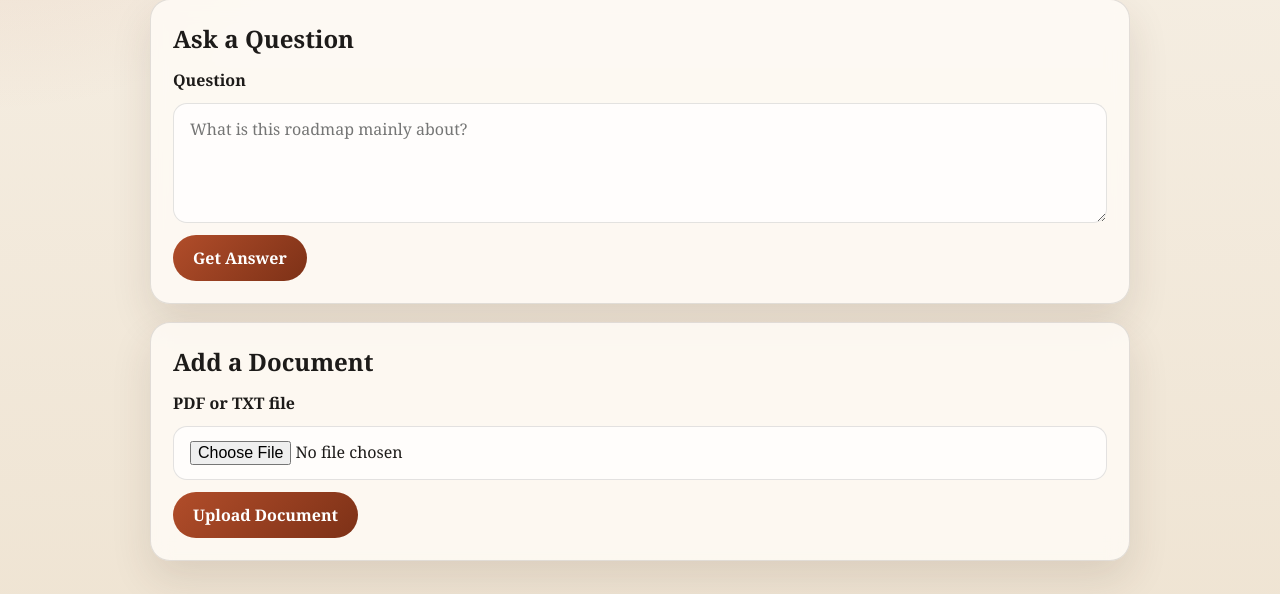
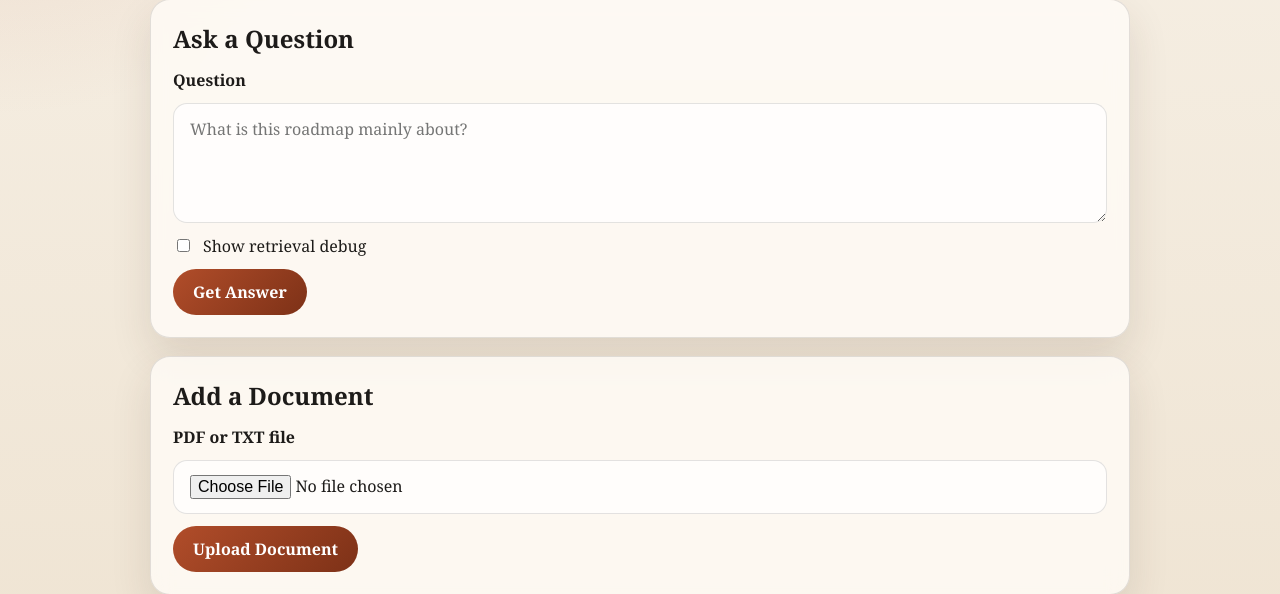
Before and after one commit to Matcry12/Rabbook, a FastAPI app: page / in a window 1280 px wide. Shown: the part 280-874 px from the top of the page. Run offline with FastAPI, Linux system fonts and the light colour scheme; parts of the project's set-up code (start-up, migrations or seed data) failed here and were passed over.

Commit message:
Enhance retrieval functionality by adding BM25 index support, debug mode, and UI updates for debug data display

```diff
--- a/app/web.py
+++ b/app/web.py
@@ -13,6 +13,7 @@ from langchain_groq import ChatGroq
 from core.config import (
     DB_DIR,
     DEFAULT_CONTEXT_WINDOW,
+    DEFAULT_BM25_CANDIDATE_K,
     DEFAULT_ENABLE_QUERY_TRANSFORM,
     DEFAULT_LLM_MODEL,
     DEFAULT_MAX_EXPANDED_CHUNKS,
@@ -29,9 +30,11 @@ from core.config import (
 from rag.ingest import add_documents_to_vectorstore
 from rag.registry import load_chunk_registry
 from rag.retrieve import (
+    build_hit_debug,
     expand_with_context_window,
     format_context,
     generate_answer,
+    load_bm25_index,
     load_reranker,
     load_vectorstore,
     retrieve_documents_with_query_transform,
@@ -65,6 +68,17 @@ def get_reranker():
     return load_reranker(DEFAULT_RERANK_MODEL)
 
 
+def get_bm25_index():
+    bm25_index = getattr(app.state, "bm25_index", None)
+    if bm25_index is None:
+        bm25_index = load_bm25_index(
+            chunk_registry=get_chunk_registry(),
+            vectorstore=get_vectorstore(),
+        )
+        app.state.bm25_index = bm25_index
+    return bm25_index
+
+
 def get_vectorstore():
     vectorstore = getattr(app.state, "vectorstore", None)
     if vectorstore is None:
@@ -84,6 +98,10 @@ def get_chunk_registry():
 def refresh_runtime_state():
     app.state.vectorstore = load_vectorstore(str(DB_DIR), get_embeddings())
     app.state.chunk_registry = load_chunk_registry(str(REGISTRY_PATH))
+    app.state.bm25_index = load_bm25_index(
+        chunk_registry=app.state.chunk_registry,
+        vectorstore=app.state.vectorstore,
+    )
 
 
 def render_home(request: Request, **context):
@@ -92,6 +110,8 @@ def render_home(request: Request, **context):
         "answer": None,
         "query": "",
         "sources": [],
+        "debug_mode": False,
+        "debug_data": None,
         "message": None,
         "error": None,
     }
@@ -99,25 +119,36 @@ def render_home(request: Request, **context):
     return templates.TemplateResponse("index.html", page_context)
 
 
-def answer_query(query):
-    retrieved_documents = retrieve_documents_with_query_transform(
+def answer_query(query, debug_mode=False):
+    retrieval_result = retrieve_documents_with_query_transform(
         get_vectorstore(),
         query,
         k=DEFAULT_RETRIEVAL_K,
         reranker=get_reranker(),
+        bm25_index=get_bm25_index(),
         query_transformer=get_llm(),
         enable_query_transform=DEFAULT_ENABLE_QUERY_TRANSFORM,
         candidate_k=DEFAULT_RERANK_CANDIDATE_K,
+        bm25_candidate_k=DEFAULT_BM25_CANDIDATE_K,
+        include_debug=debug_mode,
     )
+    if debug_mode:
+        retrieved_documents, debug_data = retrieval_result
+    else:
+        retrieved_documents = retrieval_result
+        debug_data = None
     expanded_documents = expand_with_context_window(
         retrieved_documents,
         get_chunk_registry(),
         window_size=DEFAULT_CONTEXT_WINDOW,
         max_expanded_chunks=DEFAULT_MAX_EXPANDED_CHUNKS,
     )
+    if debug_mode:
+        debug_data["expanded_hits"] = build_hit_debug(expanded_documents)
+        debug_data["stage_counts"]["expanded_context"] = len(expanded_documents)
     context = format_context(expanded_documents)
     answer = generate_answer(query, context, get_llm())
-    return answer, build_sources(retrieved_documents)
+    return answer, build_sources(retrieved_documents), debug_data
 
 
 def build_sources(documents):
@@ -171,16 +202,24 @@ async def home(request: Request):
 async def ask(request: Request):
     form = await request.form()
     query = str(form.get("query", "")).strip()
+    debug_mode = str(form.get("debug_mode", "")).lower() in {"on", "true", "1"}
 
     if not query:
-        return render_home(request, error="Please enter a question.")
+        return render_home(request, error="Please enter a question.", debug_mode=debug_mode)
 
     try:
-        answer, sources = answer_query(query)
+        answer, sources, debug_data = answer_query(query, debug_mode=debug_mode)
     except Exception as exc:
-        return render_home(request, query=query, error=str(exc))
+        return render_home(request, query=query, error=str(exc), debug_mode=debug_mode)
 
-    return render_home(request, answer=answer, query=query, sources=sources)
+    return render_home(
+        request,
+        answer=answer,
+        query=query,
+        sources=sources,
+        debug_mode=debug_mode,
+        debug_data=debug_data,
+    )
 
 
 @app.post("/documents", response_class=HTMLResponse)
--- a/core/config.py
+++ b/core/config.py
@@ -20,6 +20,8 @@ DEFAULT_HOST = os.getenv("RABBOOK_HOST", "0.0.0.0")
 DEFAULT_PORT = int(os.getenv("RABBOOK_PORT", "6001"))
 DEFAULT_RETRIEVAL_K = int(os.getenv("RABBOOK_RETRIEVAL_K", "4"))
 DEFAULT_RERANK_CANDIDATE_K = int(os.getenv("RABBOOK_RERANK_CANDIDATE_K", "8"))
+DEFAULT_BM25_CANDIDATE_K = int(os.getenv("RABBOOK_BM25_CANDIDATE_K", "8"))
+DEFAULT_RRF_K = int(os.getenv("RABBOOK_RRF_K", "60"))
 DEFAULT_ENABLE_QUERY_TRANSFORM = os.getenv("RABBOOK_ENABLE_QUERY_TRANSFORM", "true").lower() == "true"
 DEFAULT_SUBQUERY_COUNT = int(os.getenv("RABBOOK_SUBQUERY_COUNT", "3"))
 DEFAULT_CONTEXT_WINDOW = int(os.getenv("RABBOOK_CONTEXT_WINDOW", "1"))
--- a/requirements.txt
+++ b/requirements.txt
@@ -9,5 +9,6 @@ langchain-text-splitters
 pypdf
 python-dotenv
 python-multipart
+rank-bm25
 sentence-transformers
 uvicorn
--- a/static/style.css
+++ b/static/style.css
@@ -81,6 +81,17 @@ h2 {
 
 label {
     font-weight: 600;
+}
+
+.checkbox-row {
+    display: flex;
+    align-items: center;
+    gap: 10px;
+    font-weight: 500;
+}
+
+.checkbox-row input {
+    width: auto;
 }
 
 textarea,
--- a/templates/index.html
+++ b/templates/index.html
@@ -19,6 +19,10 @@
             <form action="/ask" method="post" class="stack">
                 <label for="query">Question</label>
                 <textarea id="query" name="query" rows="4" placeholder="What is this roadmap mainly about?">{{ query }}</textarea>
+                <label class="checkbox-row" for="debug_mode">
+                    <input id="debug_mode" name="debug_mode" type="checkbox" {% if debug_mode %}checked{% endif %}>
+                    <span>Show retrieval debug</span>
+                </label>
                 <button type="submit">Get Answer</button>
             </form>
         </section>
@@ -68,6 +72,81 @@
             </div>
         </section>
         {% endif %}
+
+        {% if debug_data %}
+        <section class="panel">
+            <h2>Debug Retrieval Flow</h2>
+
+            <div class="debug-summary">
+                <div class="debug-pill">Queries: {{ debug_data.stage_counts.search_queries }}</div>
+                <div class="debug-pill">Dense Hits: {{ debug_data.dense_total_hits }}</div>
+                <div class="debug-pill">BM25 Hits: {{ debug_data.bm25_total_hits }}</div>
+                <div class="debug-pill">Fused: {{ debug_data.stage_counts.fused_candidates }}</div>
+                <div class="debug-pill">Top Hits: {{ debug_data.stage_counts.final_hits }}</div>
+                <div class="debug-pill">Expanded Context: {{ debug_data.stage_counts.expanded_context }}</div>
+            </div>
+
+            <div class="debug-block">
+                <h3>Search Queries</h3>
+                <ul class="debug-list">
+                    {% for query_item in debug_data.search_queries %}
+                    <li>{{ query_item }}</li>
+                    {% endfor %}
+                </ul>
+            </div>
+
+            <div class="debug-block">
+                <h3>Dense Hits</h3>
+                {% for query_item, hits in debug_data.dense_hits.items() %}
+                <h4>{{ query_item }}</h4>
+                <ul class="debug-list">
+                    {% for hit in hits %}
+                    <li><strong>{{ hit.chunk_id }}</strong> | {{ hit.source }} | page {{ hit.page if hit.page is not none else 'n/a' }} | {{ hit.score }}<br>{{ hit.preview }}</li>
+                    {% endfor %}
+                </ul>
+                {% endfor %}
+            </div>
+
+            <div class="debug-block">
+                <h3>BM25 Hits</h3>
+                {% for query_item, hits in debug_data.bm25_hits.items() %}
+                <h4>{{ query_item }}</h4>
+                <ul class="debug-list">
+                    {% for hit in hits %}
+                    <li><strong>{{ hit.chunk_id }}</strong> | {{ hit.source }} | page {{ hit.page if hit.page is not none else 'n/a' }} | {{ hit.score }}<br>{{ hit.preview }}</li>
+                    {% endfor %}
+                </ul>
+                {% endfor %}
+            </div>
+
+            <div class="debug-block">
+                <h3>Fused Candidates</h3>
+                <ul class="debug-list">
+                    {% for hit in debug_data.fused_hits %}
+                    <li><strong>{{ hit.chunk_id }}</strong> | {{ hit.source }} | page {{ hit.page if hit.page is not none else 'n/a' }} | {{ hit.score }}<br>{{ hit.preview }}</li>
+                    {% endfor %}
+                </ul>
+            </div>
+
+            <div class="debug-block">
+                <h3>Final Reranked Hits</h3>
+                <ul class="debug-list">
+                    {% for hit in debug_data.reranked_hits %}
+                    <li><strong>{{ hit.chunk_id }}</strong> | {{ hit.source }} | page {{ hit.page if hit.page is not none else 'n/a' }} | {{ hit.score }}<br>{{ hit.preview }}</li>
+                    {% endfor %}
+                </ul>
+            </div>
+
+            <div class="debug-block">
+                <h3>Expanded Context Sent To LLM</h3>
+                <ul class="debug-list">
+                    {% for hit in debug_data.expanded_hits %}
+                    <li><strong>{{ hit.chunk_id }}</strong> | {{ hit.source }} | page {{ hit.page if hit.page is not none else 'n/a' }} | {{ hit.score }}<br>{{ hit.preview }}</li>
+                    {% endfor %}
+                </ul>
+            </div>
+        </section>
+        {% endif %}
     </main>
 </body>
 </html>
```
Also changed, not shown: other parts of static/style.css (+39 -0 lines).
